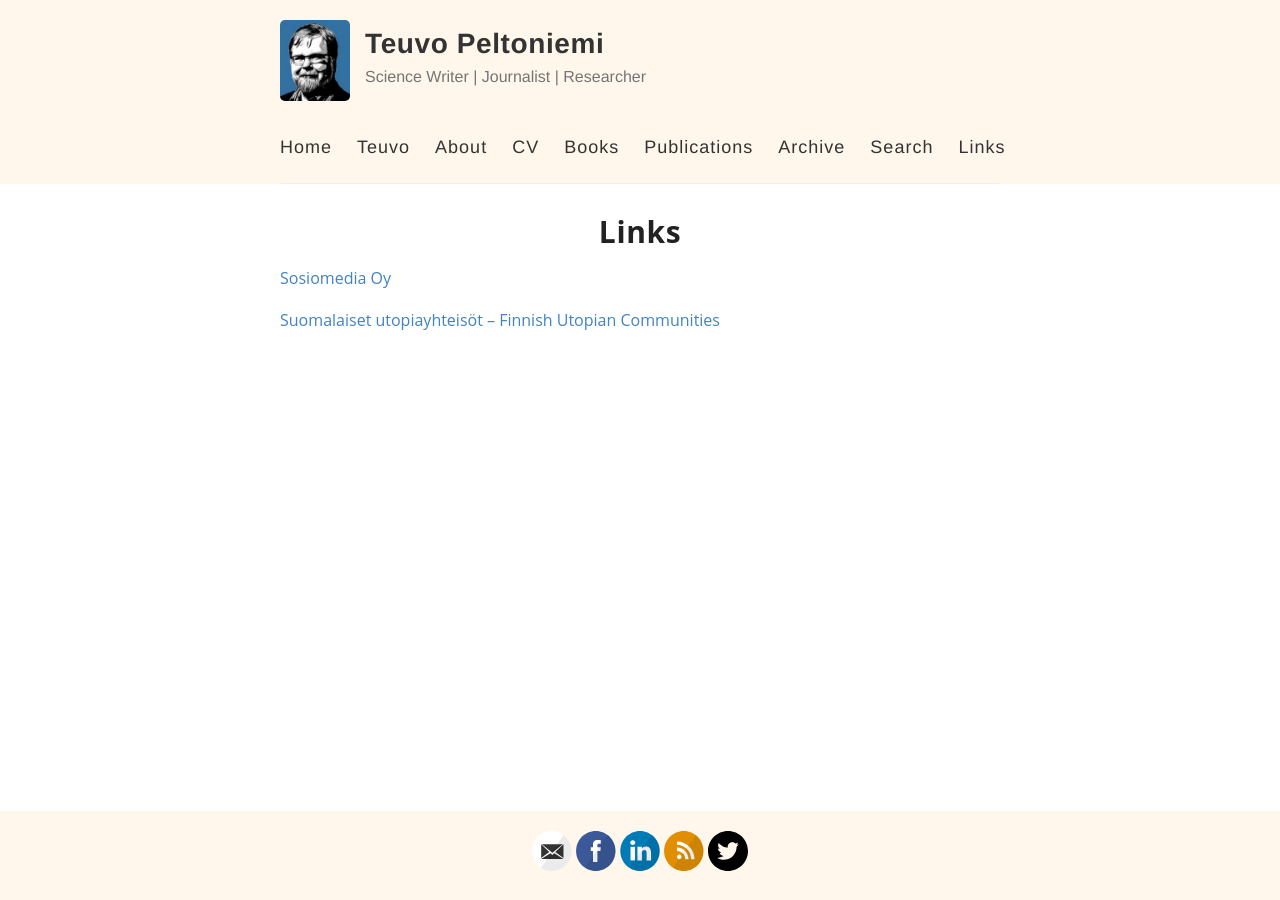
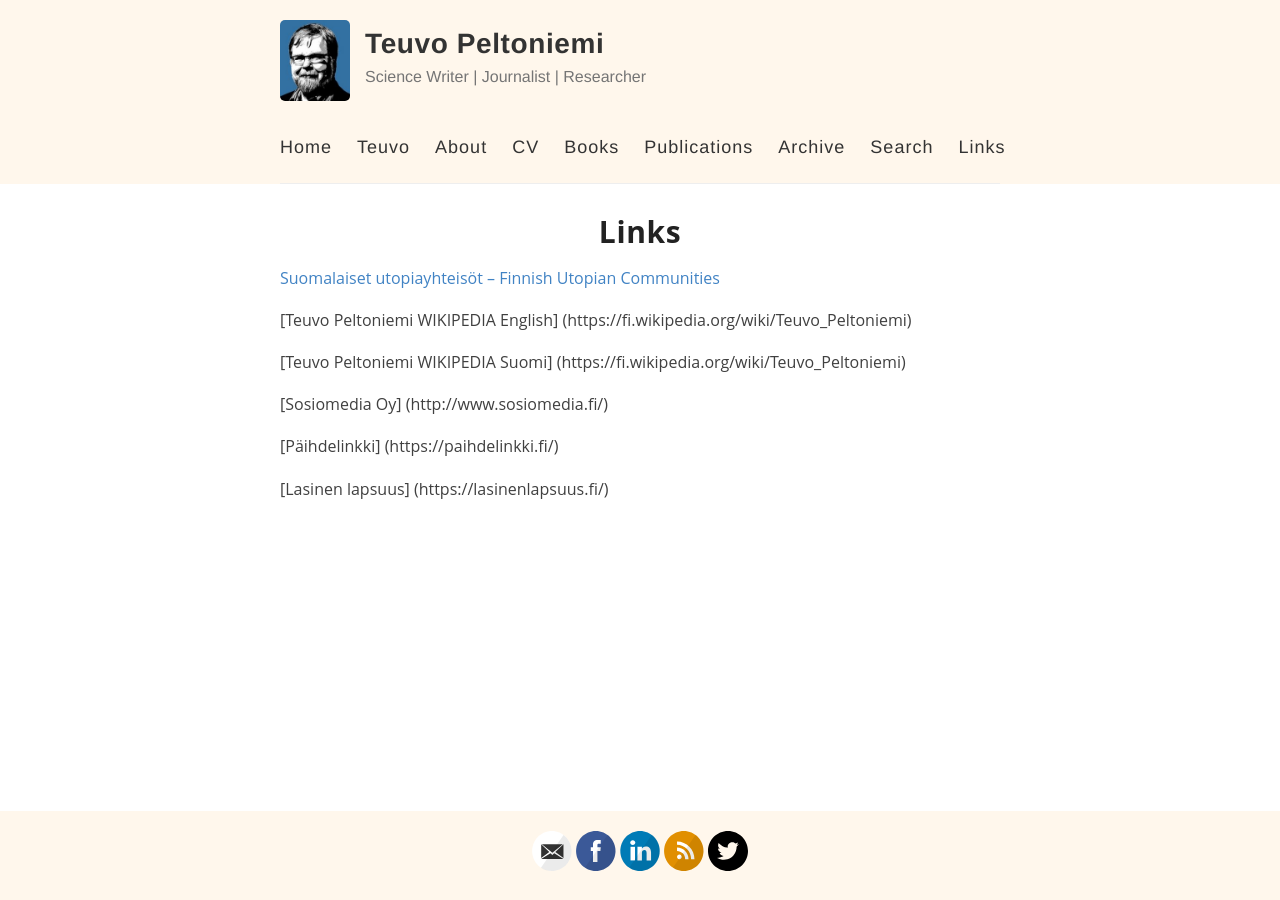
Before and after one commit to taromorimoto/teuvopeltoniemi, a Jekyll site: the page built from _pages/links.md, in a window 1280 px wide. Built offline with Jekyll 4.4.1, drawn with Linux system fonts in a browser that asks for light colours.

Commit message:
Update links.md

```diff
--- a/_pages/links.md
+++ b/_pages/links.md
@@ -6,6 +6,14 @@ permalink: /links/
 
 ---
 
-[Sosiomedia Oy](http://www.sosiomedia.fi/)
+[Suomalaiset utopiayhteisöt – Finnish Utopian Communities](http://www.facebook.com/groups/finnutopias)
 
-[Suomalaiset utopiayhteisöt – Finnish Utopian Communities](http://www.facebook.com/groups/finnutopias)
+[Teuvo Peltoniemi WIKIPEDIA English] (https://fi.wikipedia.org/wiki/Teuvo_Peltoniemi)
+
+[Teuvo Peltoniemi WIKIPEDIA Suomi] (https://fi.wikipedia.org/wiki/Teuvo_Peltoniemi)
+
+[Sosiomedia Oy] (http://www.sosiomedia.fi/)
+
+[Päihdelinkki] (https://paihdelinkki.fi/)
+
+[Lasinen lapsuus] (https://lasinenlapsuus.fi/)
```
